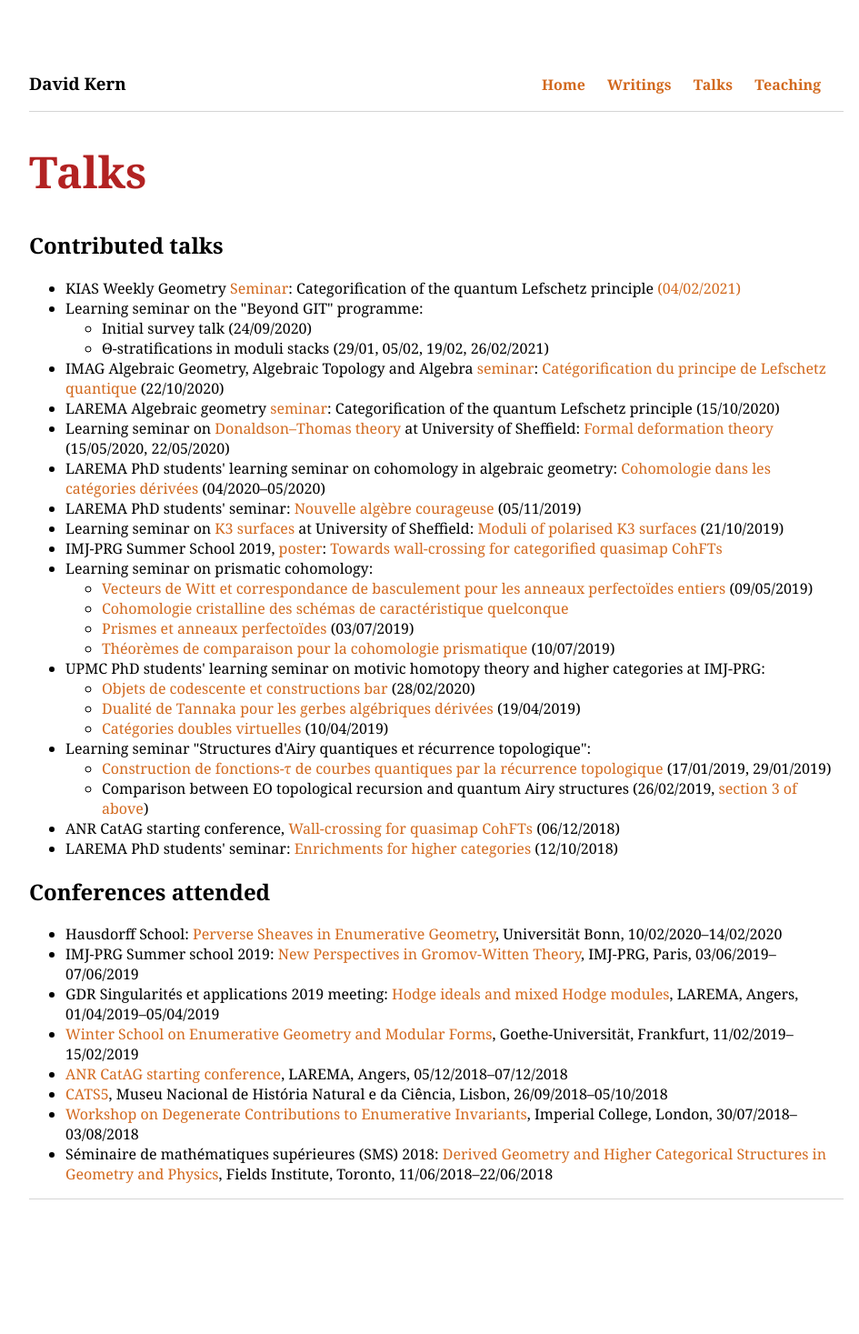
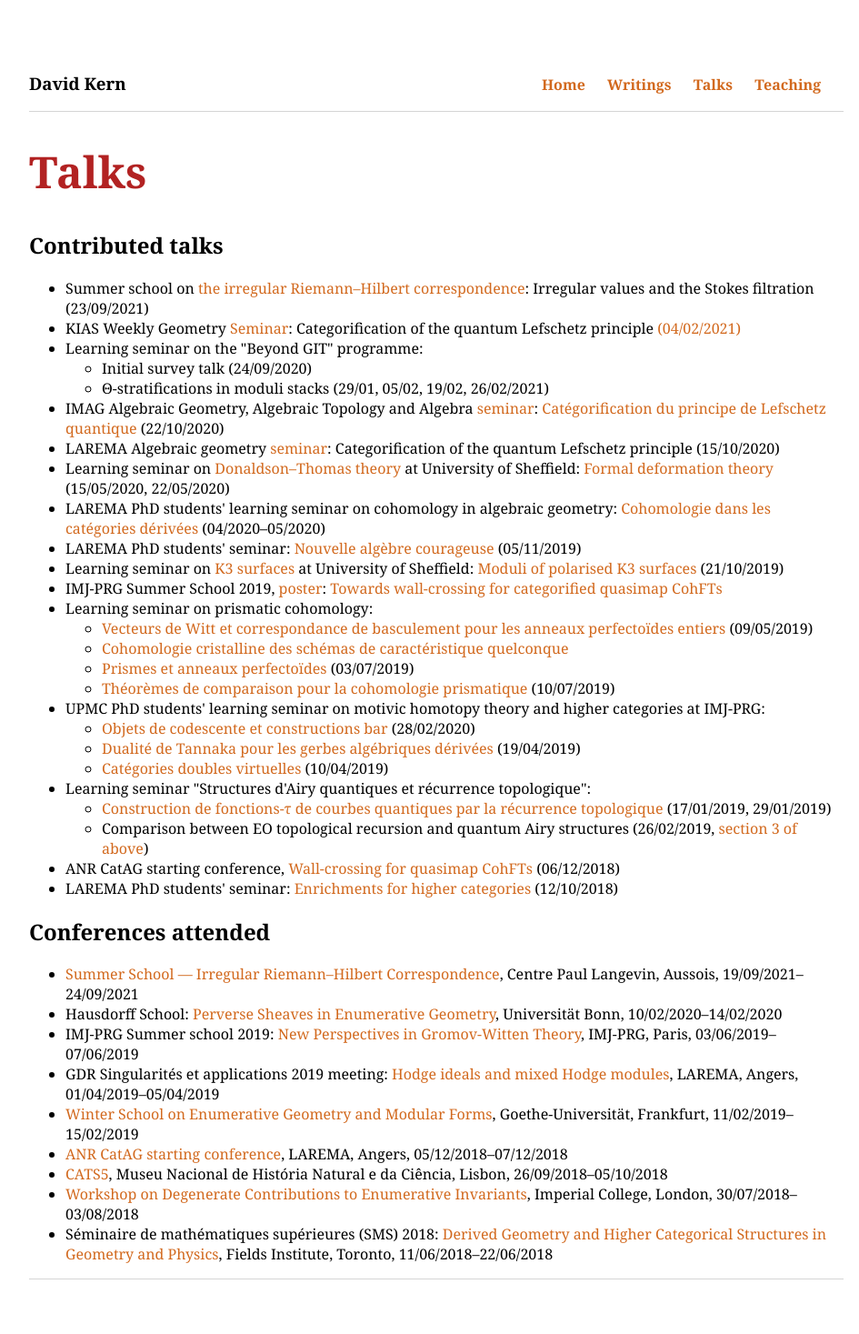
Before and after one commit to dskern/dskern.github.io, a Jekyll site: the page built from talks.html, in a window 1280 px wide. Shown: the whole page at 91% size, without its empty margins (160-1105 px from the left). Built offline with Jekyll 4.4.1, drawn with Linux system fonts in a browser that asks for light colours; before the commit the page ends 1379 px from its top, so only the background shows below that.

Commit message:
Added Aussois school

```diff
--- a/talks.html
+++ b/talks.html
@@ -6,6 +6,7 @@ layout: default
 <h2>Contributed talks</h2>
 
 <ul>
+    <li>Summer school on <a href=https://bebtoen.wixsite.com/nedag/aussois-2020">the irregular Riemann&ndash;Hilbert correspondence</a>: Irregular values and the Stokes filtration (23/09/2021)</li>
     <li>KIAS Weekly Geometry <a href="https://bhamidisreedhar.github.io/Seminars.html">Seminar</a>:  Categorification of the quantum Lefschetz principle <a href="http://www.kias.re.kr/sub05/sub05_02_01_01.jsp?seqno=PGN1720210118-0001&nowBlock=0&page=1&subject=&mjrcd=&mjrcd2=all&sdate=20210304&edate=&keyField=&keyWord=&list_url=/sub05/sub05_02_01.jsp&slides=">(04/02/2021)</a></li>
     <li>Learning seminar on the "Beyond GIT" programme:</li>
     <ul>
@@ -43,6 +44,7 @@ layout: default
 
 <h2>Conferences attended</h2>
 <ul>
+    <li><a href="https://bebtoen.wixsite.com/nedag/aussois-2020">Summer School &mdash; Irregular Riemann&ndash;Hilbert Correspondence</a>, Centre Paul Langevin, Aussois, 19/09/2021&ndash;24/09/2021</li>
     <li>Hausdorff School: <a href="https://www.hcm.uni-bonn.de/perversesheaves2020">Perverse Sheaves in Enumerative Geometry</a>, Universität Bonn, 10/02/2020&ndash;14/02/2020</li>
     <li>IMJ-PRG Summer school 2019: <a href="http://school2019.imj-prg.fr/index.php">New Perspectives in Gromov-Witten Theory</a>, IMJ-PRG, Paris, 03/06/2019&ndash;07/06/2019</li>
     <li>GDR Singularités et applications 2019 meeting: <a href="https://indico.math.cnrs.fr/event/4174">Hodge ideals and mixed Hodge modules</a>, LAREMA, Angers, 01/04/2019&ndash;05/04/2019</li>
```
